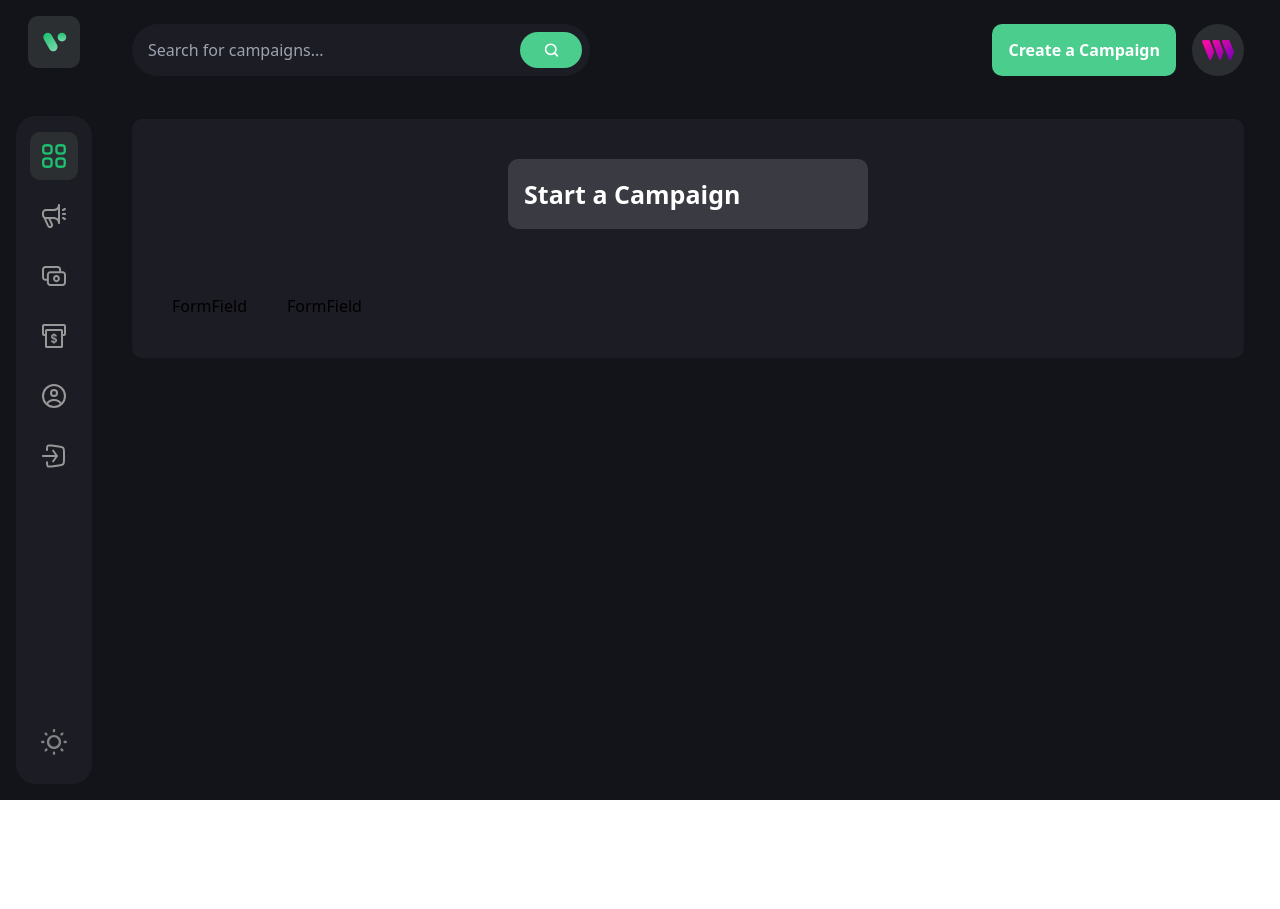
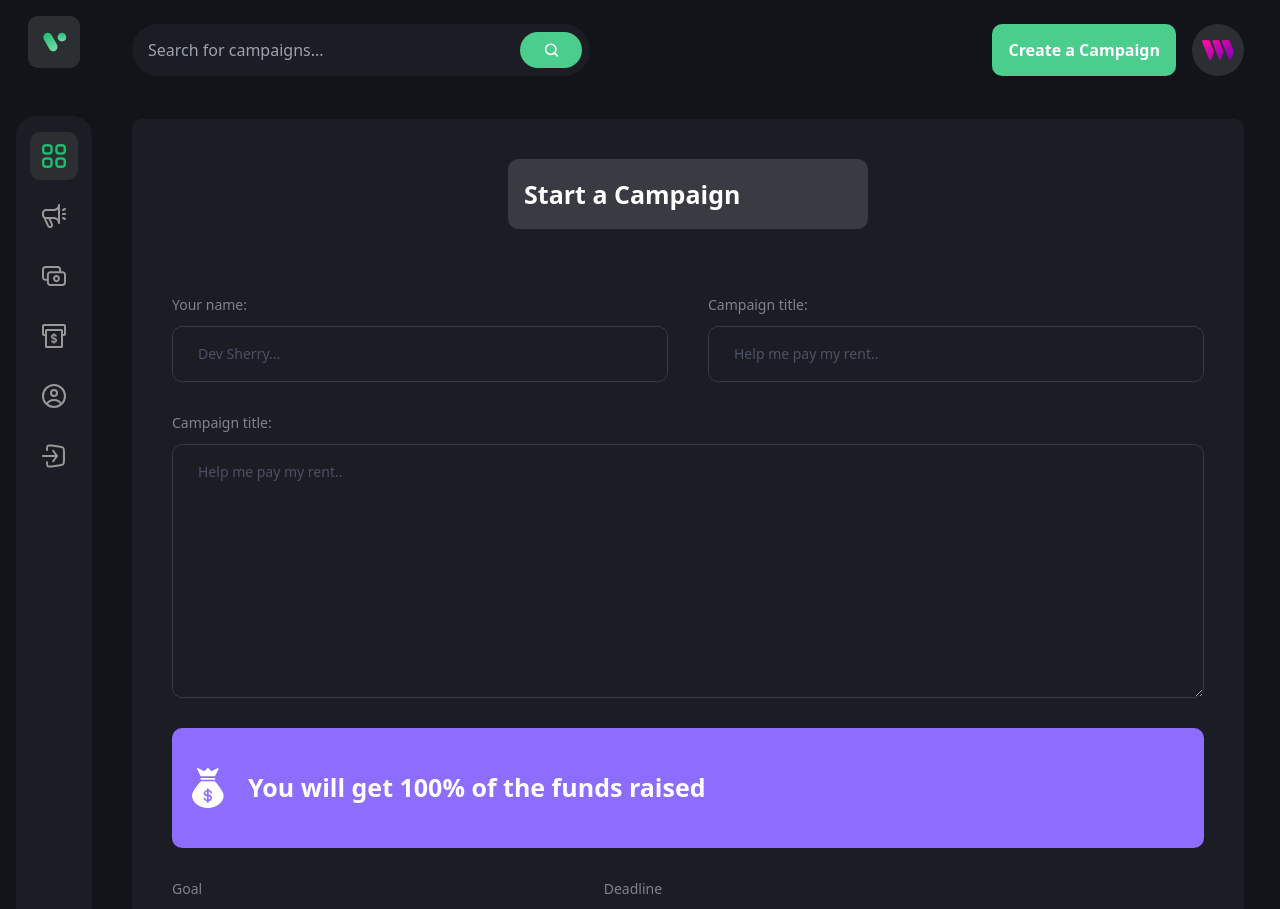
Before and after one commit to Shaharyar07/web3-crowdfund, a React (Vite) app in the folder client/: page /create-campaign in a window 1280 px wide. Shown: the top 909 px of the page. Before the commit the page ends 800 px from the top, so only its background shows below. Built offline with nearby package versions, Linux system fonts and the light colour scheme; what @thirdweb-dev/react would draw is missing.

Commit message:
create campaign ui done

```diff
--- a/client/src/components/Button.jsx
+++ b/client/src/components/Button.jsx
@@ -4,7 +4,7 @@ const Button = ({ btnType, title, handleClick, styles }) => {
   return (
     <button
       type={btnType}
-      className={`${styles} rounded-[10px] font-[16px px-4 leading-8] font-epilogue font-semibold text-[16px] leading-[26px text-white]`}
+      className={`${styles} rounded-[10px] font-[16px px-4 text-white leading-8] font-epilogue font-semibold text-[16px] leading-[26px text-white]`}
     >
       {title}
     </button>
--- a/client/src/components/FormField.jsx
+++ b/client/src/components/FormField.jsx
@@ -1,9 +1,42 @@
-import React from 'react'
+import React from "react";
 
-const FormField = () => {
+const FormField = ({
+  labelName,
+  placeholder,
+  inputType,
+  value,
+  handleChange,
+  isTextArea,
+}) => {
   return (
-    <div>FormField</div>
-  )
-}
+    <div className='flex-1 flex flex-col w-full'>
+      {labelName && (
+        <span className='font-epilogue font-medium text-[14px] leading-[22px] text-[#808191] mb-[10px] '>
+          {labelName}
+        </span>
+      )}
+      {isTextArea ? (
+        <textarea
+          required
+          className='bg-[#3a3a43] rounded-[10px] p-[16px] sm:px-[25px] outline-none border-[1px] border-[#3a3a43] bg-transparent text-[14px] leading-[22px] text-white font-epilogue font-medium placeholder:text-[#4b5264] sm:min-w-[300px]'
+          placeholder={placeholder}
+          value={value}
+          rows='10'
+          onChange={handleChange}
+        />
+      ) : (
+        <input
+          required
+          className='bg-[#3a3a43] rounded-[10px] p-[16px] sm:px-[25px] outline-none border-[1px] border-[#3a3a43] bg-transparent text-[14px] leading-[22px] text-white font-epilogue font-medium placeholder:text-[#4b5264] sm:min-w-[300px]'
+          placeholder={placeholder}
+          value={value}
+          onChange={handleChange}
+          type={inputType}
+          step='0.1'
+        />
+      )}
+    </div>
+  );
+};
 
-export default FormField
+export default FormField;
--- a/client/src/pages/CreateCampaign.jsx
+++ b/client/src/pages/CreateCampaign.jsx
@@ -49,6 +49,47 @@ const CreateCampaign = () => {
             handleChange={() => {}}
           />
         </div>
+        <FormField
+          labelName='Campaign title:'
+          placeholder='Help me pay my rent..'
+          inputType='text'
+          isTextArea={true}
+          value={form.title}
+          handleChange={() => {}}
+        />
+        <div className='w-full flex justify-start items-center p-4 bg-[#8c6dfd] h-[120px] rounded-[10px]'>
+          <img
+            src={money}
+            alt='money'
+            className='w-[40px] h-[40px] object-contain'
+          />
+          <h4 className='font-epilogue font-bold text-[25px] text-white ml-[20px]'>
+            You will get 100% of the funds raised
+          </h4>
+        </div>
+        <div className='flex flex-wrap gap-[40px]'>
+          <FormField
+            labelName='Goal'
+            placeholder='Eth 0.50'
+            inputType='text'
+            value={form.target}
+            handleChange={() => {}}
+          />
+          <FormField
+            labelName='Deadline'
+            placeholder='End date'
+            inputType='date'
+            value={form.deadline}
+            handleChange={() => {}}
+          />
+          <div className='flex justify-center items-center mt-[40px]'>
+            <Button
+              btnType='submit'
+              title='Start a campaign'
+              styles='bg-[#1dc071] py-2'
+            />
+          </div>
+        </div>
       </form>
     </div>
   );
```
